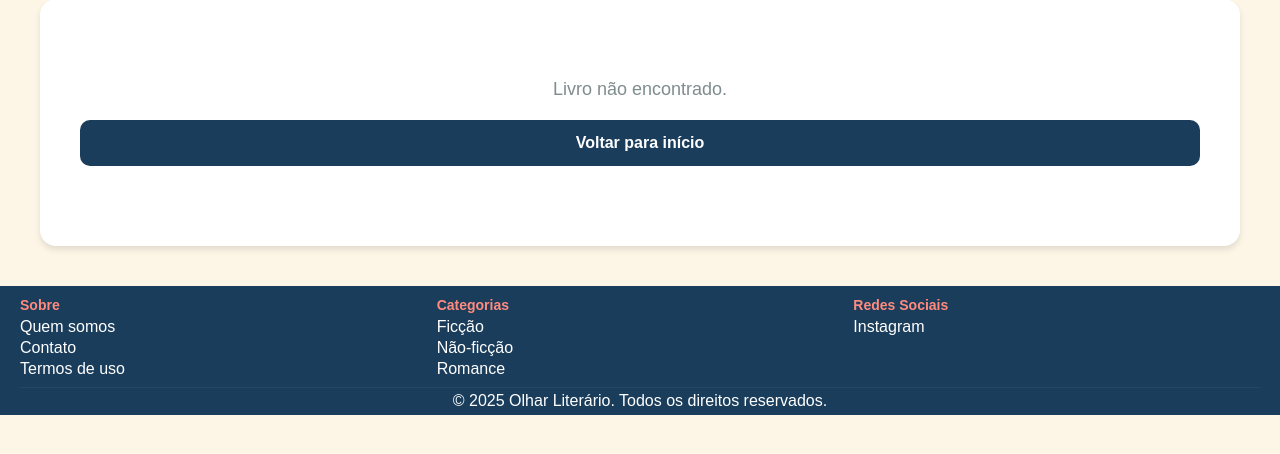
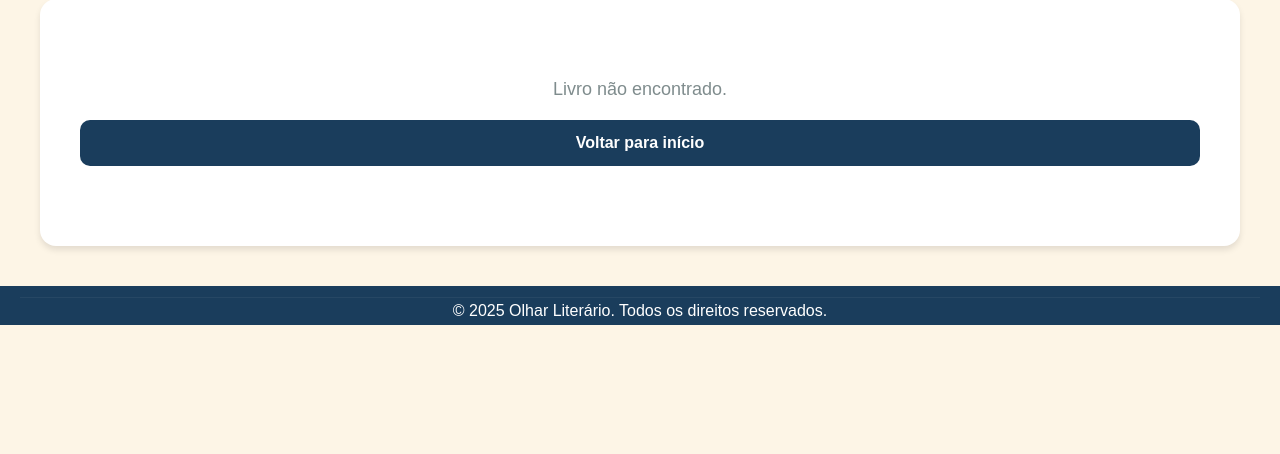
Before and after one commit to Zekak999/OLHAR-LITERARIO, a Django app: page /livro.html in a window 1280 px wide. Shown: the part 141-595 px from the top of the page. Run offline with Django 4.2, Linux system fonts and the light colour scheme; data that the repository does not hold is empty; some libraries are stand-ins or nearby versions.

Commit message:
Refactor: Simplificar footer removendo seções de navegação
- Removido footer-content com links de Sobre, Categorias e Redes Sociais
- Mantido apenas copyright no footer-bottom
- Footer mais limpo e minimalista
- Aplicado em index.html, biblioteca.html, livro.html e perfil.html

```diff
--- a/olhar_literario_django/templates/livro.html
+++ b/olhar_literario_django/templates/livro.html
@@ -347,30 +347,6 @@
     <!-- Footer -->
     <footer class="footer">
         <div class="container">
-            <div class="footer-content">
-                <div class="footer-section">
-                    <h3>Sobre</h3>
-                    <ul>
-                        <li><a href="#" onclick="navegarPara('sobre')">Quem somos</a></li>
-                        <li><a href="#" onclick="navegarPara('contato')">Contato</a></li>
-                        <li><a href="#" onclick="navegarPara('termos')">Termos de uso</a></li>
-                    </ul>
-                </div>
-                <div class="footer-section">
-                    <h3>Categorias</h3>
-                    <ul>
-                        <li><a href="#" onclick="navegarPara('ficcao')">Ficção</a></li>
-                        <li><a href="#" onclick="navegarPara('nao-ficcao')">Não-ficção</a></li>
-                        <li><a href="#" onclick="navegarPara('romance')">Romance</a></li>
-                    </ul>
-                </div>
-                <div class="footer-section">
-                    <h3>Redes Sociais</h3>
-                    <ul>
-                        <li><a href="#" onclick="abrirRedeSocial('instagram')">Instagram</a></li>
-                    </ul>
-                </div>
-            </div>
             <div class="footer-bottom">
                 <p>&copy; 2025 Olhar Literário. Todos os direitos reservados.</p>
             </div>
```
Also changed, not shown: olhar_literario_django/templates/biblioteca.html (+0 -24 lines), olhar_literario_django/templates/index.html (+0 -24 lines), olhar_literario_django/templates/perfil.html (+0 -24 lines).
